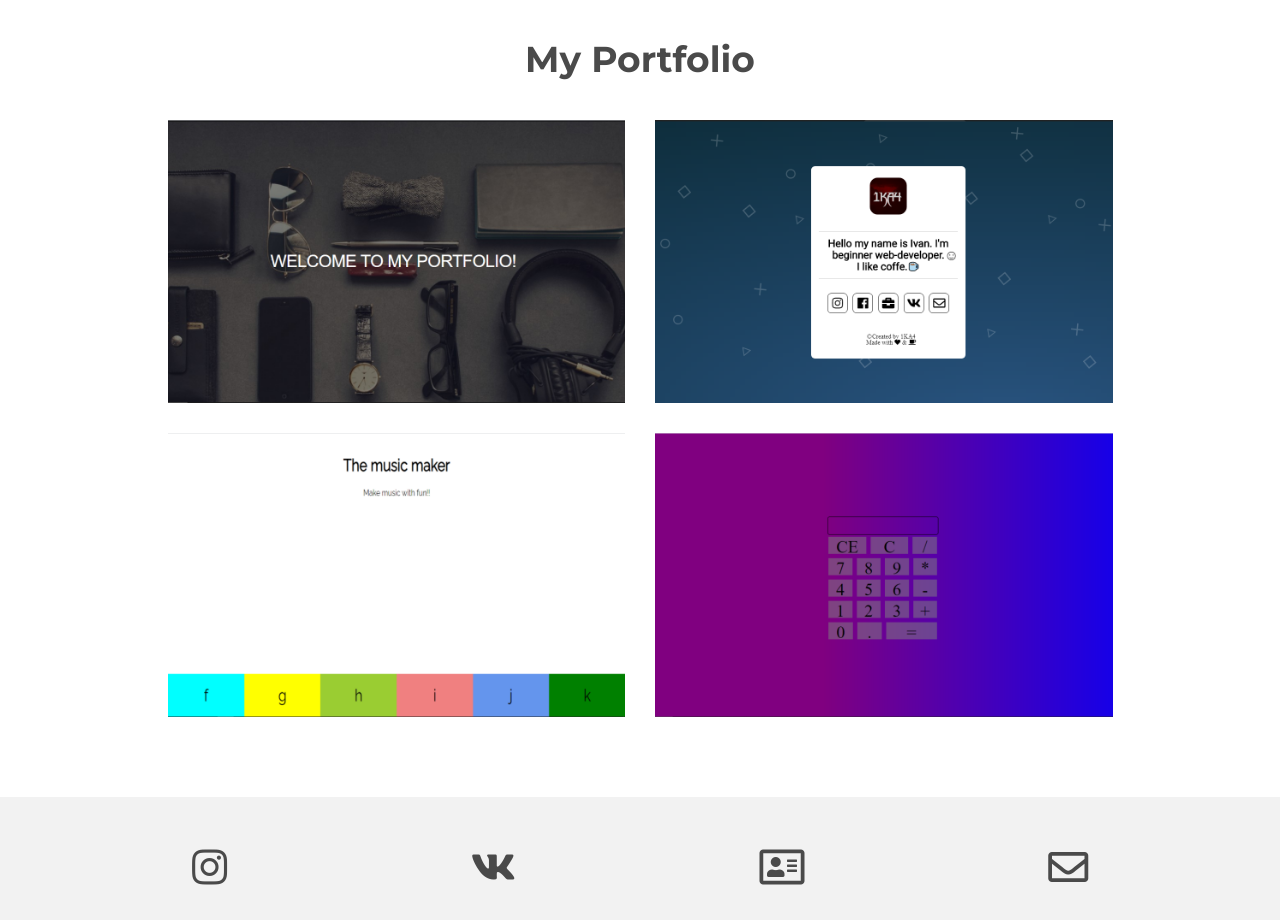
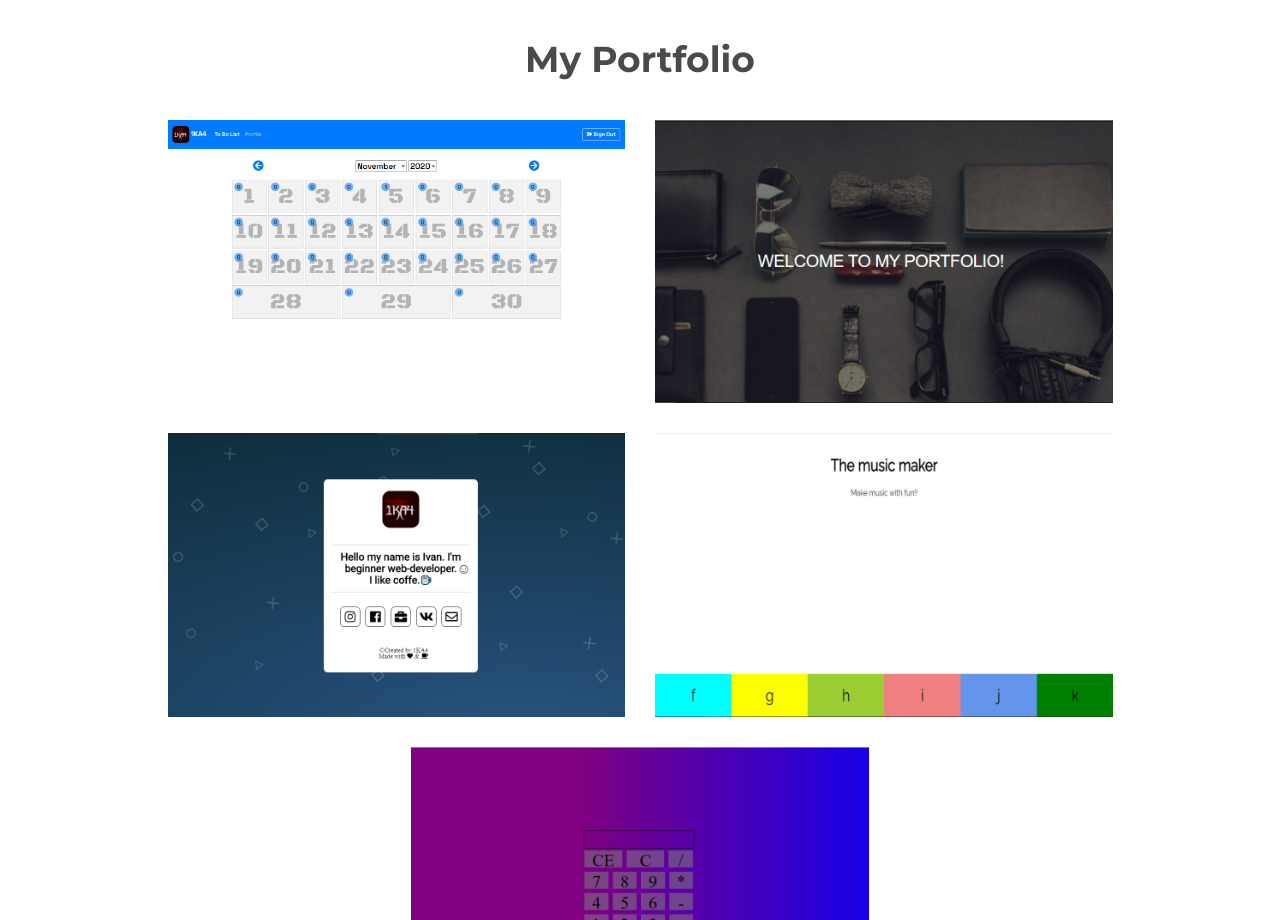
Before and after one commit to 1KA4/main, a plain HTML site: page index.html in a window 1280 px wide. Shown: the part 860-1780 px from the top of the page. Drawn offline with Linux system fonts and the light colour scheme.

Commit message:
Add todolist site

```diff
--- a/index.html
+++ b/index.html
@@ -47,6 +47,9 @@
 
         <div class="flex">
           <div class="col-lg-5 col-md-5 col-sm-5 gallery">
+            <a href="https://1ka4todolist.000webhostapp.com/"><img src="img/portfolio/port5.png" class="img-responsive"></a>
+          </div>
+          <div class="col-lg-5 col-md-5 col-sm-5 gallery">
             <a href="https://1ka4.github.io/example/"><img src="img/portfolio/port1.png" class="img-responsive"></a>
           </div>
           <div class="col-lg-5 col-md-5 col-sm-5 gallery">
```
